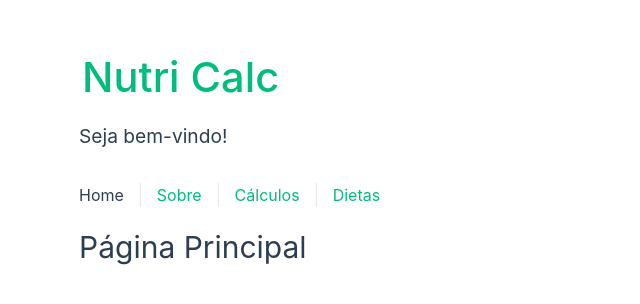
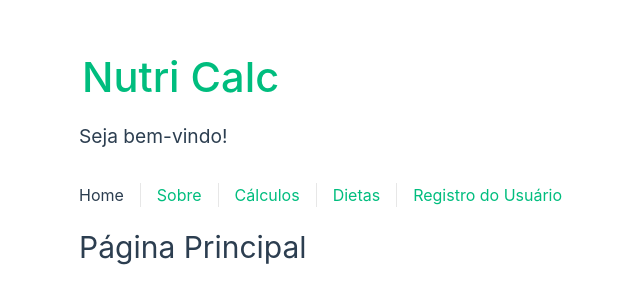
Before and after one commit to senacgo-hugotannus/nutri-calc-frontend, a Vue app: page / in a window 1280 px wide. Shown: the part 238-542 px from the top of the page, without its empty margins (47-687 px from the left). Built offline with nearby package versions, Linux system fonts and the light colour scheme.

Commit message:
criaçao da pagina de registro dos Usuários

```diff
--- a/src/App.vue
+++ b/src/App.vue
@@ -9,6 +9,7 @@
             <RouterLink to="/about">Sobre</RouterLink>
             <RouterLink to="/calculation">Cálculos</RouterLink>
             <RouterLink to="/diet">Dietas</RouterLink>
+            <RouterLink to="/registration">Registro do Usuário</RouterLink>
       </nav>
         </div>
       </NCContainer>
--- a/src/router/index.js
+++ b/src/router/index.js
@@ -33,6 +33,14 @@ const router = createRouter({
       // which is lazy-loaded when the route is visited.
       component: () => import('../views/DietView.vue')
     },
+    {
+      path: '/registration',
+      name: 'registration',
+      // route level code-splitting
+      // this generates a separate chunk (About.[hash].js) for this route
+      // which is lazy-loaded when the route is visited.
+      component: () => import('../views/RegistrationView.vue')
+    },
   ]
 })
 
--- /dev/null
+++ b/src/views/RegistrationView.vue
@@ -0,0 +1,12 @@
+<template>
+    <div>
+      <h1>Registro do Usuário</h1>
+      <p></p>
+    </div>
+  </template>
+
+  <script>
+  export default {
+    name: 'RegistrationView'
+  }
+  </script>
```
